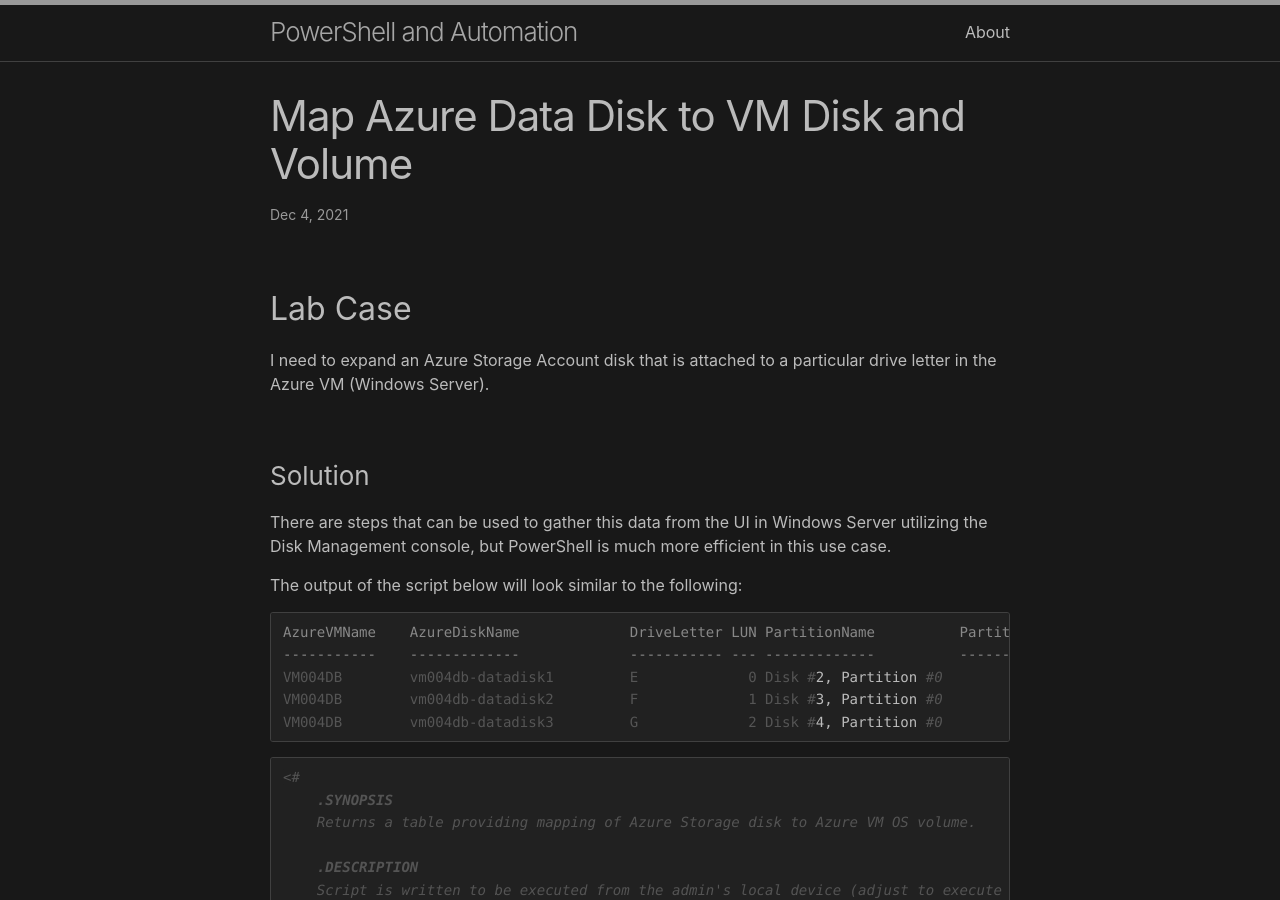
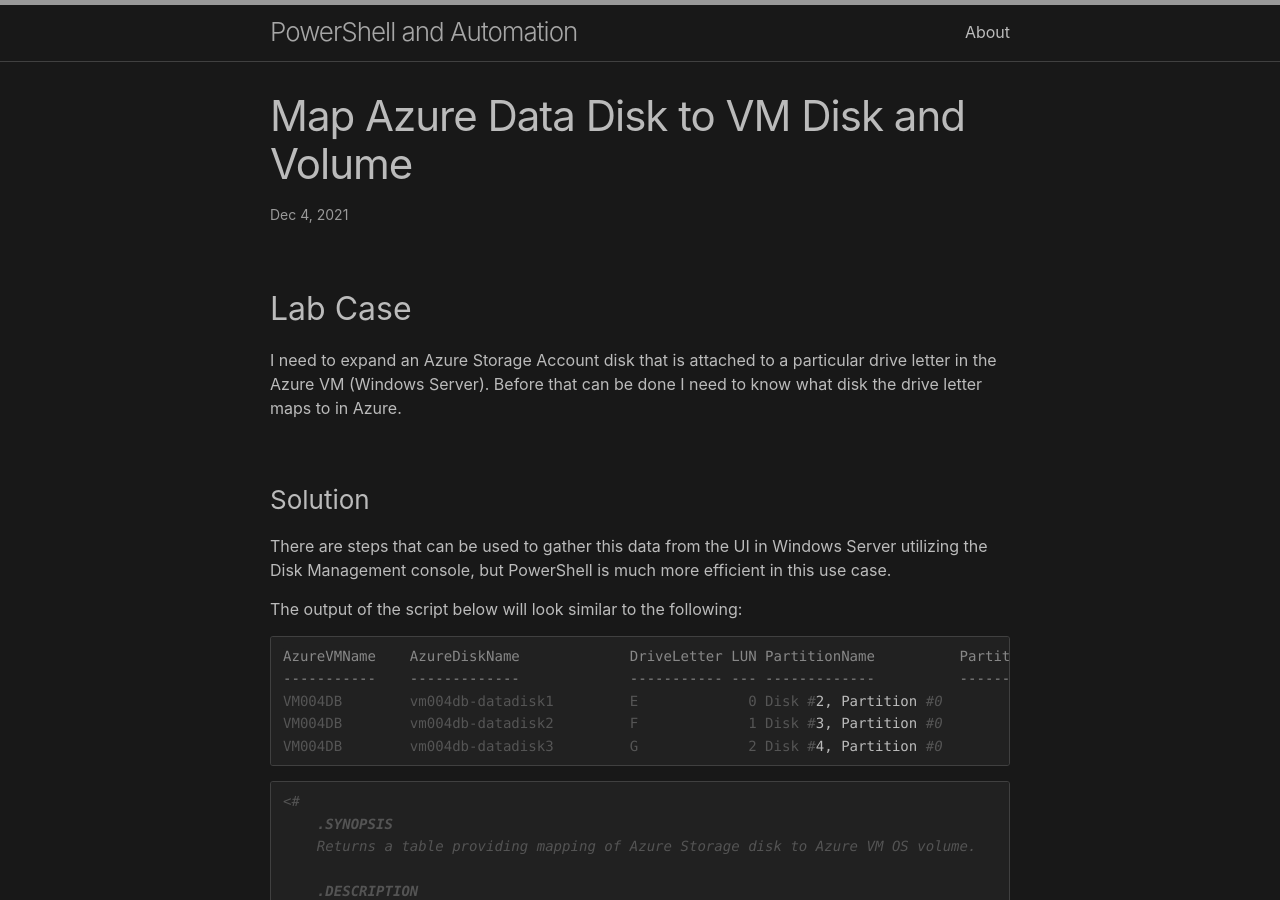
Before and after one commit to wsmelton/wsmelton.github.io, a Jekyll site: the page built from _posts/2021-12-04-azure-disk-to-vm-disk.md, in a window 1280 px wide and 900 px high. Built offline with Jekyll 4.4.1, drawn with Linux system fonts in a browser that asks for light colours.

Commit message:
add to lab case statement

```diff
--- a/_posts/2021-12-04-azure-disk-to-vm-disk.md
+++ b/_posts/2021-12-04-azure-disk-to-vm-disk.md
@@ -5,7 +5,7 @@ title: Map Azure Data Disk to VM Disk and Volume
 
 ## Lab Case
 
-I need to expand an Azure Storage Account disk that is attached to a particular drive letter in the Azure VM (Windows Server).
+I need to expand an Azure Storage Account disk that is attached to a particular drive letter in the Azure VM (Windows Server). Before that can be done I need to know what disk the drive letter maps to in Azure.
 
 ### Solution
 
```
